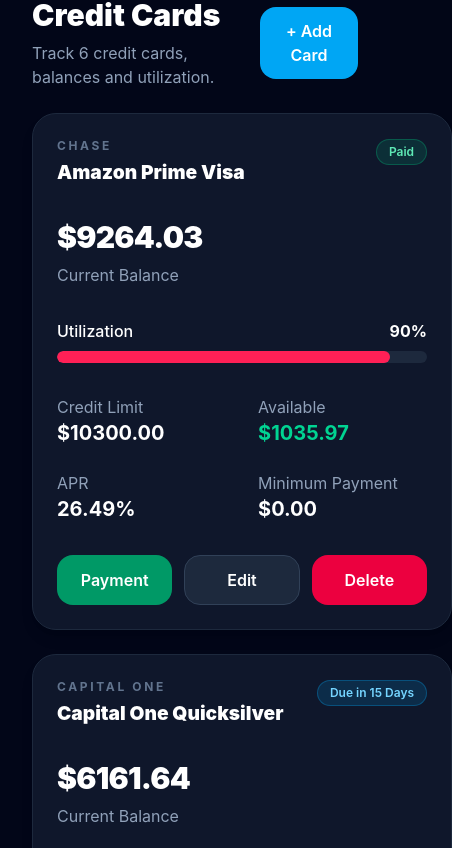
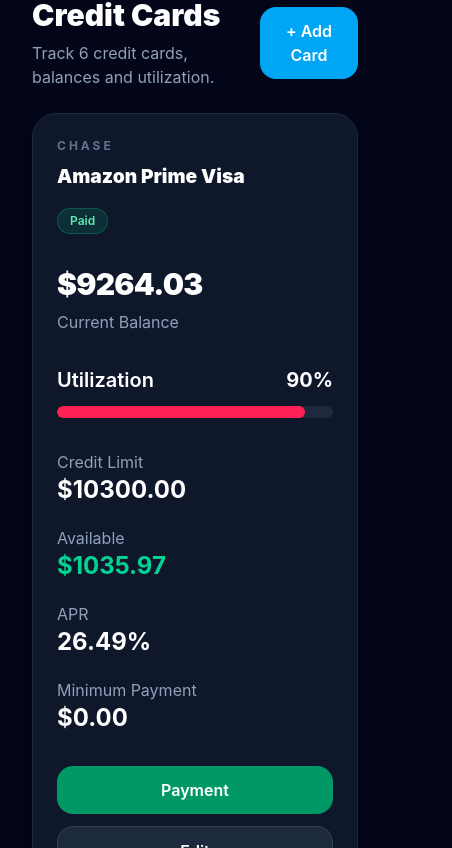
Before and after one commit to JacobADunn/dunndebt, a React (Vite) app: page / in a window 390 px wide. Shown: the part 6976-7824 px from the top of the page, 452 px wide, since content can reach past the window. Built offline with nearby package versions, Linux system fonts and the light colour scheme.

Commit message:
fixed mobile credit card layout

```diff
--- a/src/components/cards/CreditCard.jsx
+++ b/src/components/cards/CreditCard.jsx
@@ -9,22 +9,11 @@
   onDelete,
   onRecordPayment,
 }) {
-  const utilization =
-    Math.min(
-      100,
-      Math.round((card.balance / card.creditLimit) * 100)
-    ) || 0;
+  const utilization = Math.round(
+    (card.balance / card.creditLimit) * 100
+  );
 
-  const progressColor =
-    utilization >= 90
-      ? "bg-rose-500"
-      : utilization >= 70
-      ? "bg-amber-500"
-      : "bg-emerald-500";
-
-  // ----------------------------
-  // Due Status
-  // ----------------------------
+  const available = card.creditLimit - card.balance;
 
   const today = new Date().getDate();
 
@@ -45,27 +34,32 @@
     badgeText = "Due Today";
   } else if (daysUntil <= 3) {
     badgeColor = "orange";
-    badgeText = `Due in ${daysUntil} Days`;
   } else if (daysUntil <= 7) {
     badgeColor = "yellow";
-    badgeText = `Due in ${daysUntil} Days`;
   }
+
+  const progressColor =
+    utilization >= 90
+      ? "bg-rose-500"
+      : utilization >= 80
+      ? "bg-amber-500"
+      : "bg-emerald-500";
 
   return (
     <Card className="flex h-full flex-col">
 
       {/* Header */}
 
-      <div className="flex items-start justify-between gap-4">
+      <div className="flex flex-col gap-4 sm:flex-row sm:items-start sm:justify-between">
 
-        <div className="min-w-0 flex-1">
+        <div className="min-w-0">
 
-          <p className="text-xs font-bold uppercase tracking-[0.22em] text-slate-500">
+          <p className="text-xs font-bold uppercase tracking-[0.25em] text-slate-500">
             {card.issuer}
           </p>
 
           <h3
-            className="mt-1 truncate text-[1.2rem] font-black"
+            className="mt-2 truncate text-[1.2rem] font-black"
             title={card.name}
           >
             {card.name}
@@ -79,7 +73,7 @@
 
         </div>
 
-        <div className="flex-shrink-0 whitespace-nowrap">
+        <div className="self-start sm:self-auto">
           <Badge color={badgeColor}>
             {badgeText}
           </Badge>
@@ -91,9 +85,9 @@
 
       <div className="mt-8">
 
-        <p className="text-3xl font-black tracking-tight">
+        <h2 className="text-3xl font-black tracking-tight">
           ${card.balance.toFixed(2)}
-        </p>
+        </h2>
 
         <p className="mt-2 text-slate-400">
           Current Balance
@@ -105,13 +99,13 @@
 
       <div className="mt-8">
 
-        <div className="mb-2 flex items-center justify-between">
+        <div className="mb-3 flex items-center justify-between">
 
-          <span className="font-medium">
+          <span className="text-xl font-semibold">
             Utilization
           </span>
 
-          <span className="font-bold">
+          <span className="text-xl font-bold">
             {utilization}%
           </span>
 
@@ -126,14 +120,14 @@
 
       {/* Details */}
 
-      <div className="mt-8 grid grid-cols-2 gap-x-8 gap-y-6">
+      <div className="mt-8 grid grid-cols-1 gap-5 sm:grid-cols-2 sm:gap-x-8 sm:gap-y-6">
 
         <div>
           <p className="text-slate-400">
             Credit Limit
           </p>
 
-          <p className="text-xl font-bold">
+          <p className="text-2xl font-bold">
             ${card.creditLimit.toFixed(2)}
           </p>
         </div>
@@ -143,8 +137,8 @@
             Available
           </p>
 
-          <p className="text-xl font-bold text-emerald-400">
-            ${(card.creditLimit - card.balance).toFixed(2)}
+          <p className="text-2xl font-bold text-emerald-400">
+            ${available.toFixed(2)}
           </p>
         </div>
 
@@ -153,7 +147,7 @@
             APR
           </p>
 
-          <p className="text-xl font-bold">
+          <p className="text-2xl font-bold">
             {card.apr}%
           </p>
         </div>
@@ -163,20 +157,18 @@
             Minimum Payment
           </p>
 
-          <p className="text-xl font-bold">
+          <p className="text-2xl font-bold">
             ${card.minimumPayment.toFixed(2)}
           </p>
         </div>
 
       </div>
 
-      {/* Push actions to bottom */}
-
       <div className="flex-1" />
 
       {/* Actions */}
 
-      <div className="mt-8 grid grid-cols-3 gap-3">
+      <div className="mt-8 grid grid-cols-1 gap-3 sm:grid-cols-3">
 
         <Button
           variant="success"
```
